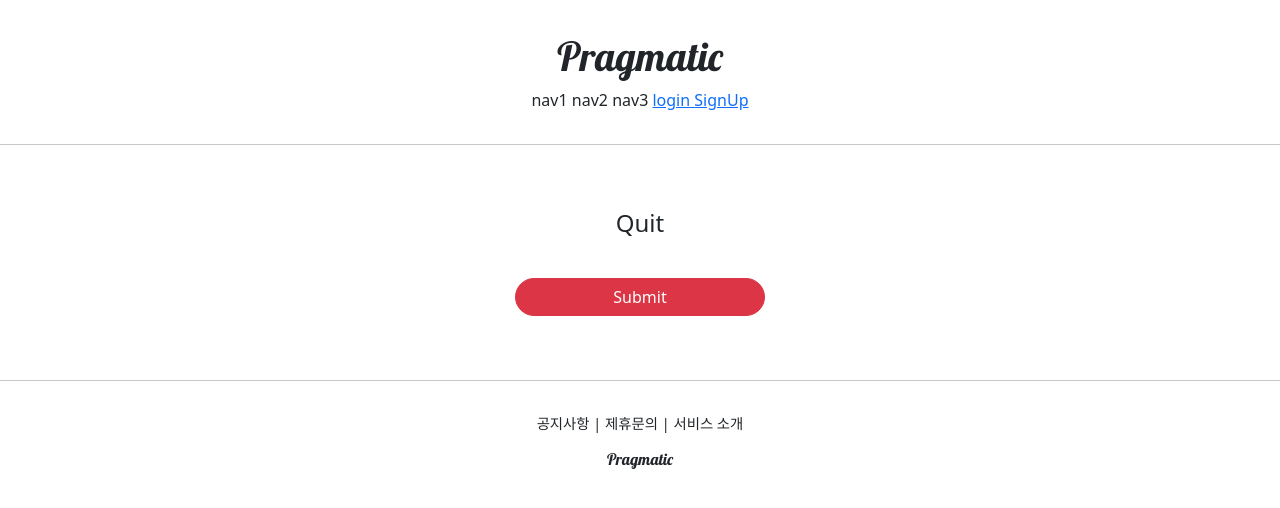
After one commit to HongB1/django_tutorial, a Django app: template accountapp/templates/accountapp/delete.html in a window 1280 px wide. The commit adds this page. Shown: the top 508 px of the page. Run offline with Django 4.2, Linux system fonts and the light colour scheme; the template is opened without the code that fills it, so the values that code supplies are empty; some libraries are stand-ins or nearby versions.

Commit message:
django course 26 - DeleteView, 회원탈퇴 commit

```diff
--- /dev/null
+++ b/accountapp/templates/accountapp/delete.html
@@ -0,0 +1,17 @@
+{% extends 'base.html' %}
+{% load bootstrap4 %}
+
+{% block content %}
+
+    <div style="text-align: center; max-width: 500px; margin: 4rem auto">
+        <div class="mb-4">
+            <h4>Quit</h4>
+        </div>
+        <form action="{% url 'accountapp:delete' pk=user.pk %}" method="post">
+            {% csrf_token %}
+            <input type="submit" class="btn btn-danger rounded-pill col-6 mt-3">
+        </form>
+
+    </div>
+
+{% endblock %}
--- a/accountapp/templates/accountapp/detail.html
+++ b/accountapp/templates/accountapp/detail.html
@@ -17,6 +17,11 @@
                     Change Info
                 </p>
             </a>
+            <a href="{% url 'accountapp:delete' pk=user.pk %}">
+                <p>
+                    Quit
+                </p>
+            </a>
             {% endif %}
         </div>
     </div>
--- a/accountapp/urls.py
+++ b/accountapp/urls.py
@@ -2,7 +2,7 @@ from django.contrib import admin
 from django.contrib.auth.views import LoginView, LogoutView
 from django.urls import path, include
 
-from accountapp.views import hello_world, AccountCreativeView, AccountDetailView, AccountUpdateView
+from accountapp.views import hello_world, AccountCreativeView, AccountDetailView, AccountUpdateView, AccountDeleteView
 
 app_name = 'accountapp'
 
@@ -12,5 +12,6 @@ urlpatterns = [
     path('login/', LoginView.as_view(template_name='accountapp/login.html'), name='login'),
     path('logout/', LogoutView.as_view(), name='logout'),
     path('detail/<int:pk>', AccountDetailView.as_view(), name='detail'),
-    path('update/<int:pk>', AccountUpdateView.as_view(), name='update')
+    path('update/<int:pk>', AccountUpdateView.as_view(), name='update'),
+    path('delete/<int:pk>', AccountDeleteView.as_view(), name='delete')
 ]
--- a/templates/header.html
+++ b/templates/header.html
@@ -10,6 +10,9 @@
             <a href="{% url 'accountapp:login' %}?next={{ request.path }}">
             <span>login</span>
             </a>
+            <a href="{% url 'accountapp:create' %}">
+            <span>SignUp</span>
+            </a>
             {% else %}
             <a href="{% url 'accountapp:detail' pk=user.pk%}">
                 <span>MyPage</span>
```
Also changed, not shown: accountapp/views.py (+6 -1 lines).
